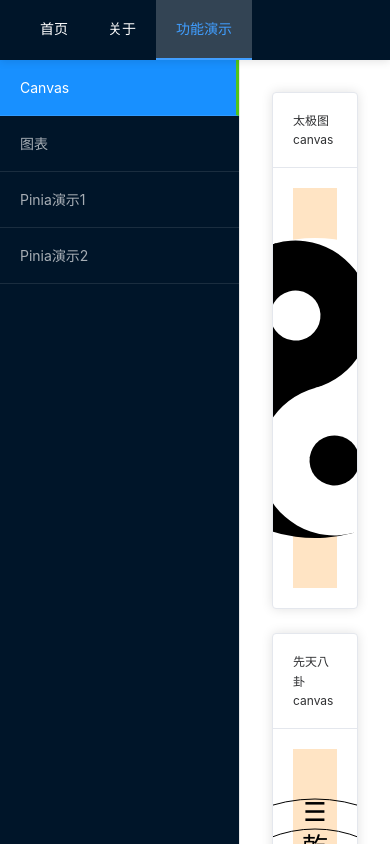
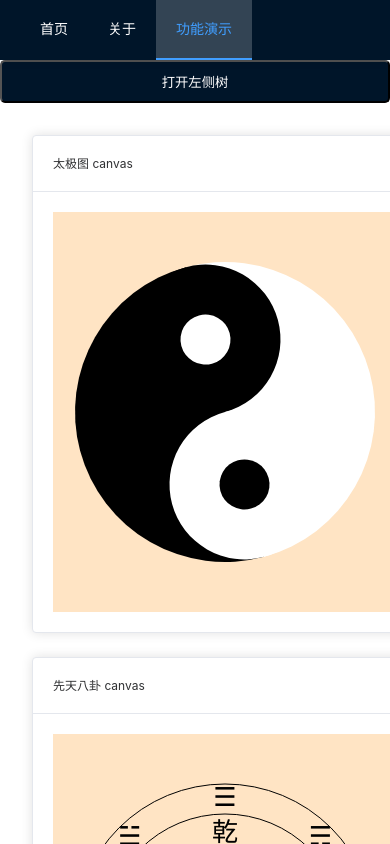
Before and after one commit to xunina/vue3-project-web, a Vue app: page /function-demo/canvas in a window 390 px wide. Shown: the top 844 px of the page. Built offline with nearby package versions, Linux system fonts and the light colour scheme; the HTML template or start-up script is replaced by a standard one.

Commit message:
left navigation adapted for mobile devices

```diff
--- a/src/layout/index.vue
+++ b/src/layout/index.vue
@@ -4,10 +4,16 @@
     <header class="layout-header">
       <TopMenu :menuRoutes="topMenuRoutes" />
     </header>
+    <button class="button-com" v-if="isMobile && leftMenuRoutes.length > 0" @click="toggleLeftMenu">
+      {{ isLeftMenuOpen ? '关闭' : '打开' }}左侧树
+    </button>
 
     <div class="layout-body">
       <!-- 左侧边栏 -->
-      <aside class="layout-sidebar" v-if="leftMenuRoutes.length">
+      <aside v-if="isMobile && isLeftMenuOpen">
+        <leftTree :menuRoutes="leftMenuRoutes" />
+      </aside>
+      <aside v-if="!isMobile && leftMenuRoutes.length" class="layout-sidebar">
         <leftTree :menuRoutes="leftMenuRoutes" />
       </aside>
 
@@ -20,13 +26,33 @@
 </template>
 
 <script setup lang="ts">
-import { computed } from 'vue'
+import { ref, computed, onMounted, onUnmounted } from 'vue'
 import { useRoute, useRouter, RouterView } from 'vue-router'
 import TopMenu from './TopMenu.vue'
 import leftTree from './leftTree.vue'
 
 const router = useRouter()
 const route = useRoute()
+
+const isLeftMenuOpen = ref(false)
+const isMobile = ref(false)
+
+const toggleLeftMenu = () => {
+  isLeftMenuOpen.value = !isLeftMenuOpen.value
+}
+
+const handleResize = () => {
+  isMobile.value = window.innerWidth <= 768
+}
+
+onMounted(() => {
+  handleResize()
+  window.addEventListener('resize', handleResize)
+})
+
+onUnmounted(() => {
+  window.removeEventListener('resize', handleResize)
+})
 
 // 获取顶部菜单数据 - 第一层路由
 const topMenuRoutes = computed(() => {
@@ -59,6 +85,7 @@ const leftMenuRoutes = computed(() => {
 <style scoped>
 .layout-container {
   min-height: 100vh;
+  height: 100vh;
   display: flex;
   flex-direction: column;
 }
@@ -89,4 +116,12 @@ const leftMenuRoutes = computed(() => {
   background-color: #fff;
   overflow-y: auto;
 }
+
+.button-com {
+  background-color: #001529;
+  color: white;
+  padding: 10px 20px;
+  border-radius: 5px;
+  cursor: pointer;
+}
 </style>
--- a/src/router/index.ts
+++ b/src/router/index.ts
@@ -60,7 +60,7 @@ const router = createRouter({
               component: () => import('../views/EchartsView.vue'),
               meta: {
                 showInMenu: true,
-                title: '图表',
+                title: '图表(Echarts)',
                 order: 2,
               },
             },
--- a/src/views/CanvasView.vue
+++ b/src/views/CanvasView.vue
@@ -4,7 +4,7 @@ import BaGuaXian from '@/components/canvas/BaGuaXian.vue'
 </script>
 
 <template>
-  <main class="card-ctn">
+  <div class="card-ctn">
     <el-card class="card-com">
       <template #header>
         <div>
@@ -21,11 +21,12 @@ import BaGuaXian from '@/components/canvas/BaGuaXian.vue'
       </template>
       <BaGuaXian></BaGuaXian>
     </el-card>
-  </main>
+  </div>
 </template>
 
 <style lang="css" scoped>
 .card-ctn {
+  min-width: 410px;
   display: flex;
   flex-wrap: wrap;
   justify-content: flex-start;
--- a/src/views/PiniaDemo1.vue
+++ b/src/views/PiniaDemo1.vue
@@ -14,12 +14,8 @@
       </div>
 
       <div class="counter-actions">
-        <el-button type="primary" @click="counter.increment">
-          增加计数
-        </el-button>
-        <el-button @click="resetCounter">
-          重置计数
-        </el-button>
+        <el-button type="primary" @click="counter.increment"> 增加计数 </el-button>
+        <el-button @click="resetCounter"> 重置计数 </el-button>
       </div>
 
       <div class="demo-info">
@@ -43,6 +39,7 @@ const resetCounter = () => {
 <style scoped>
 .pinia-demo {
   padding: 20px;
+  min-width: 300px;
   max-width: 800px;
   margin: 0 auto;
 }
```
